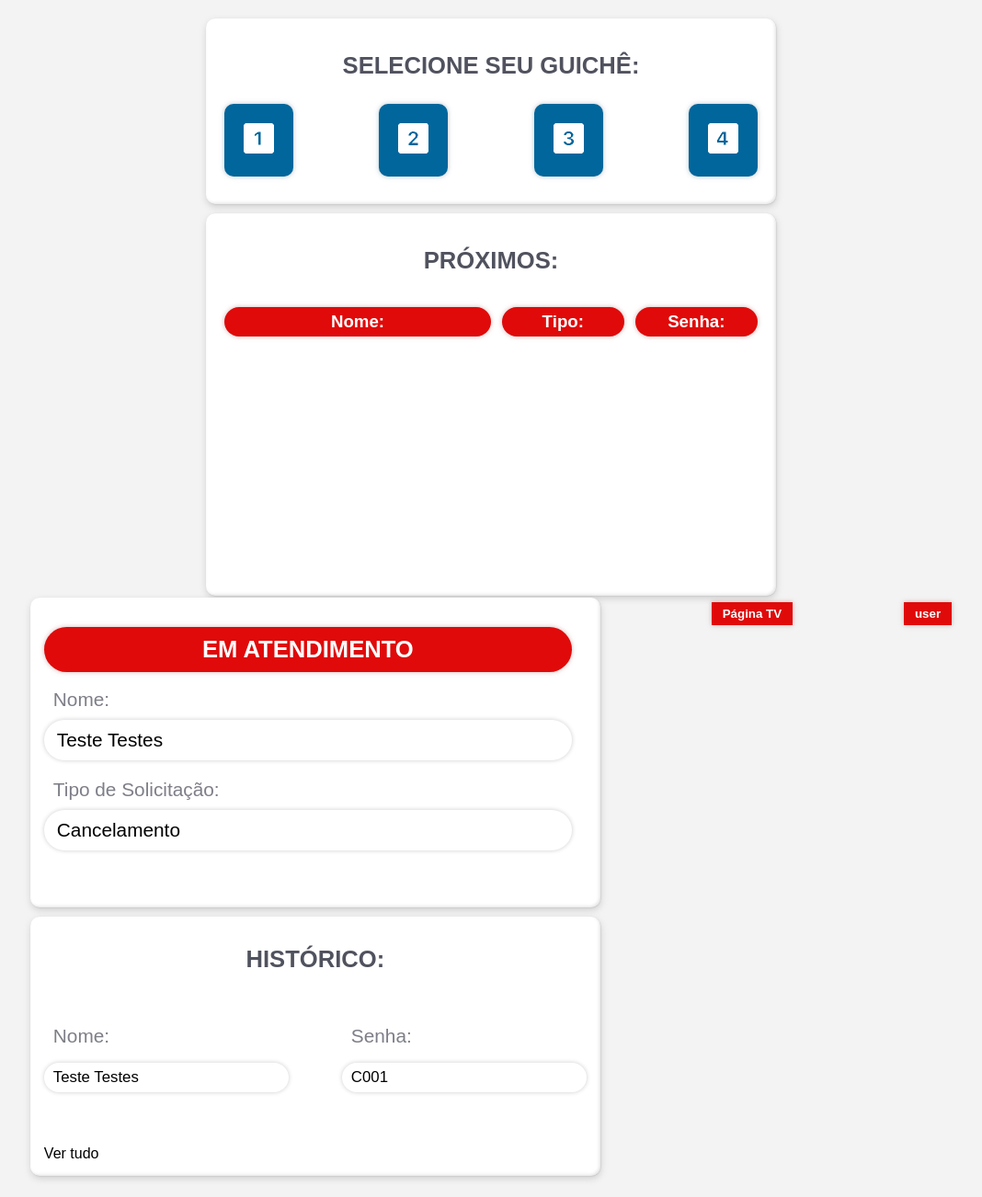
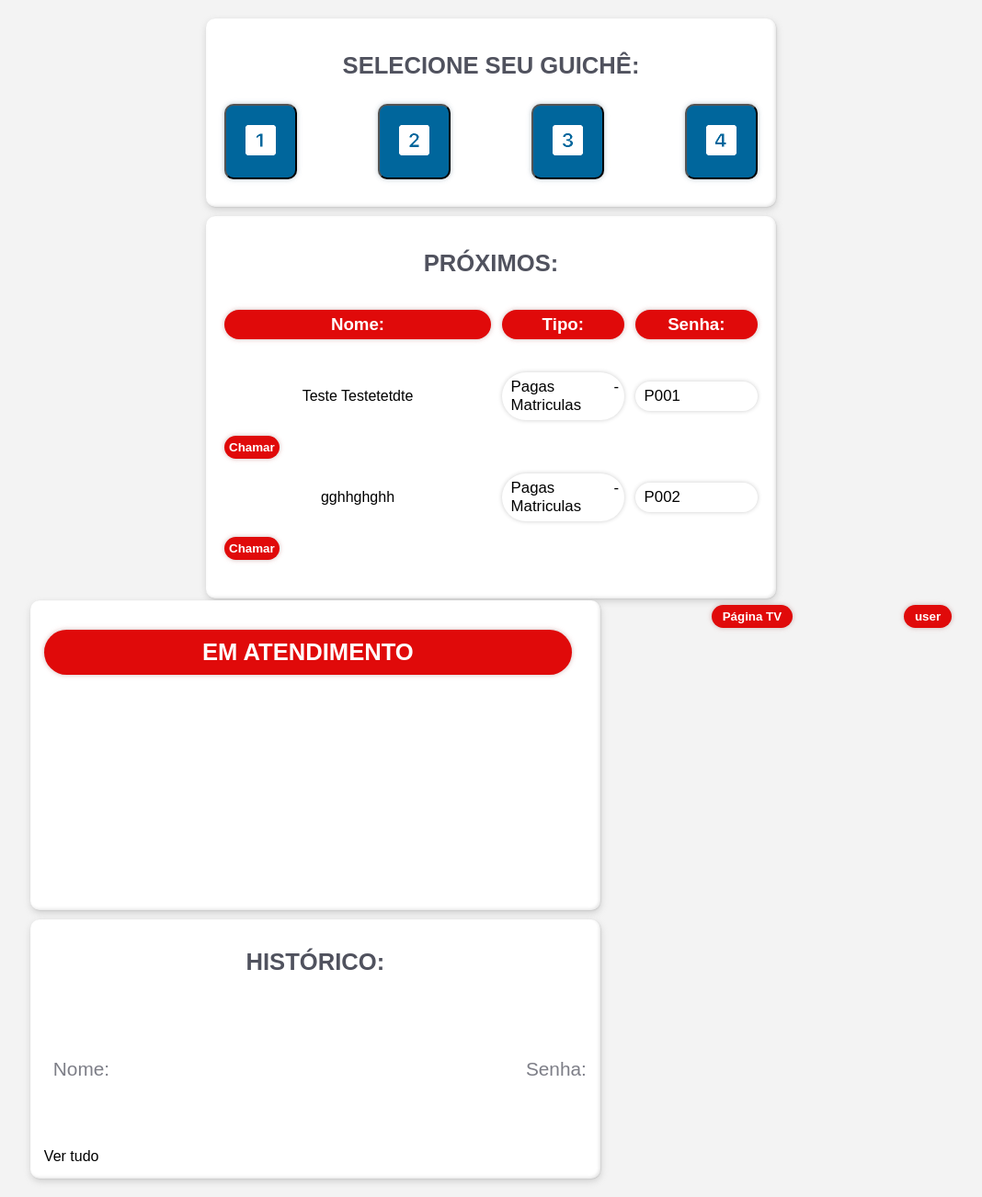
Before and after one commit to heyoanne/OlimpiadaSPSKILLS, a PHP site: page / in a window 1280 px wide. Shown: the whole page at 92% size, without its empty margins (106-1174 px from the left). Run offline with PHP 8.4, Linux system fonts and the light colour scheme.

Commit message:
diversas mudanças
adicionado sistema de visualisação de senhas chamadas, separado o process de servidor do process de cliente, sistema de chamar senhas melhorado, entre outras mudanças e melhorias.

```diff
--- a/API/senhas.json
+++ b/API/senhas.json
@@ -1,12 +1,16 @@
 [
   {
+    "id": 0,
+    "nome_completo": "Teste Testetetdte",
+    "tipo_atend": "Pagas - Matriculas",
+    "atend": { "guiche": "1", "status": "Na fila" },
+    "senha": "P001"
+  },
+  {
     "id": 1,
-    "nome_completo": "Teste Testes",
-    "tipo_atend": "Cancelamento",
-    "atend": {
-      "guiche": "",
-      "status": "Atendendo"
-    },
-    "senha": "C001"
+    "nome_completo": "gghhghghh",
+    "tipo_atend": "Pagas - Matriculas",
+    "atend": { "guiche": "3", "status": "Na fila" },
+    "senha": "P002"
   }
 ]
--- a/atend.css
+++ b/atend.css
@@ -139,8 +139,8 @@ footer p {
 .guiche img {
     width: 45px;
 }
-.guiche:focus,
-.guiche:hover {
+
+.guiche:hover, .guiche:active {
     background-color: #ee0000;
 
     /* Fazer botão neomorthobic dentro e fora, vai ficar bom*/
@@ -206,7 +206,7 @@ a{
     background-color: #e00a0a;
     /* background-color: #00669c; */
     font-weight: bold;
-    color: #ffffff
+    color: #ffffff;
     border-radius: 50px;
 
     padding: 5px 12px ;
--- a/index.php
+++ b/index.php
@@ -30,19 +30,19 @@ $var1 = json_decode($var0, true);
                     <h1>SELECIONE SEU GUICHÊ:</h1>
 
                     <div class="todosGuiches">
-                        <div class="guiche" data-guiche="1" onclick="selecionarGuiche('1')">
+                        <button class="guiche" data-guiche="1" onclick="selecionarGuiche('1')">
 
                             <img src="img/1.png">
-                        </div>
-                        <div class="guiche" data-guiche="2" onclick="selecionarGuiche('2')">
+                        </button>
+                        <button class="guiche" data-guiche="2" onclick="selecionarGuiche('2')">
                             <img src="img/2.png">
-                        </div>
-                        <div class="guiche" data-guiche="3" onclick="selecionarGuiche('3')">
+                        </button>
+                        <button class="guiche" data-guiche="3" onclick="selecionarGuiche('3')">
                             <img src="img/3.png">
-                        </div>
-                        <div class="guiche" data-guiche="4" onclick="selecionarGuiche('4')">
+                        </button>
+                        <button class="guiche" data-guiche="4" onclick="selecionarGuiche('4')">
                             <img src="img/4.png">
-                        </div>
+                        </button>
                     </div>
 
                 </div>
@@ -77,7 +77,7 @@ $var1 = json_decode($var0, true);
                         ?>
 
                         <?php foreach ($var4 as $var2): ?>
-                            <form method="post" action="API/process.php" class="proximos">
+                            <form method="post" action="API/process-server.php" class="proximos">
                                 <div class="prox-nome">
                                     <p class="proximo-nome"><?= $var2["nome_completo"] ?></p>
 
@@ -138,8 +138,6 @@ $var1 = json_decode($var0, true);
                     <?php endif; ?>
                 <?php endif; ?>
             </div>
-
-
 
             <!-- Histórico -->
 
@@ -206,7 +204,6 @@ $var1 = json_decode($var0, true);
             removerSenhaChamada(senha);
         }
 
-
         function adicionarAoHistorico(senha) {
             var historicoNomeElement = document.getElementById('historicoNome');
             var historicoSenhaElement = document.getElementById('historicoSenha');
@@ -226,7 +223,6 @@ $var1 = json_decode($var0, true);
             }
         }
 
-
         function removerSenhaChamada(senhaChamada) {
             var usuariosSenhas = JSON.parse(localStorage.getItem('usuariosSenhas')) || [];
             var indexUsuarioChamado = usuariosSenhas.findIndex(usuarioSenha => usuarioSenha.senha === senhaChamada);
@@ -236,7 +232,6 @@ $var1 = json_decode($var0, true);
                 atualizarTela();
             }
         }
-
 
         function chamarSenha() {
             var senhaAtual = document.getElementById('senhaExibida').innerText;
@@ -281,14 +276,9 @@ $var1 = json_decode($var0, true);
             // window.location.href = 'sua_pagina.html';
         }
 
-
-
         function obterSenhaDoLocalStorage() {
             return localStorage.getItem('senhaGerada');
         }
-
-
-
 
         function exibirSenha() {
             var senha = obterSenhaDoLocalStorage();
@@ -297,9 +287,7 @@ $var1 = json_decode($var0, true);
             }
         }
 
-
         window.onload = exibirSenha;
-
 
         function selecionarGuiche(numero) {
 
--- a/password.php
+++ b/password.php
@@ -28,7 +28,7 @@ if (!isset($_SESSION["senha"])) {
         </nav>
     </header>
     <!-- Final + Senha -->
-    <div class="senha" id="formForSenha" style="">
+    <div class="senha" id="formForSenha">
         <h1 id="title_senha">Aguarde ser chamado(a)!</h1>
 
         <h5 id="subTitle_senha">Sua Senha:</h5>
--- a/user.html
+++ b/user.html
@@ -238,7 +238,7 @@
       </div>
     </div>
 
-    <form action="API/process.php" method="post" class="inicial" id="formForFormulario" style="display: none">
+    <form action="API/process-client.php" method="post" class="inicial" id="formForFormulario" style="display: none">
       <div class="backInput">
         <img id="backImg" src="img/botao-voltar.png" onclick="back_()" />
         <h1 id="mainTitle">Dados pessoais:</h1>
```
Also changed, not shown: API/process-client.php (renamed from API/process.php, +1 -38 lines), API/process-server.php (added, +55 -0 lines), tv.php (renamed from tv.html, +31 -7 lines).
